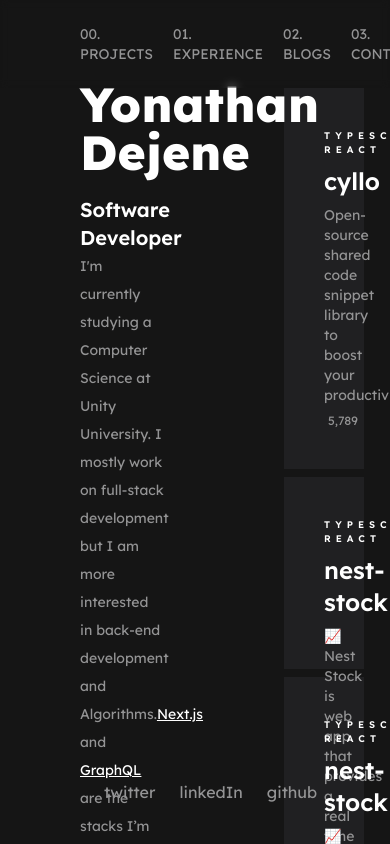
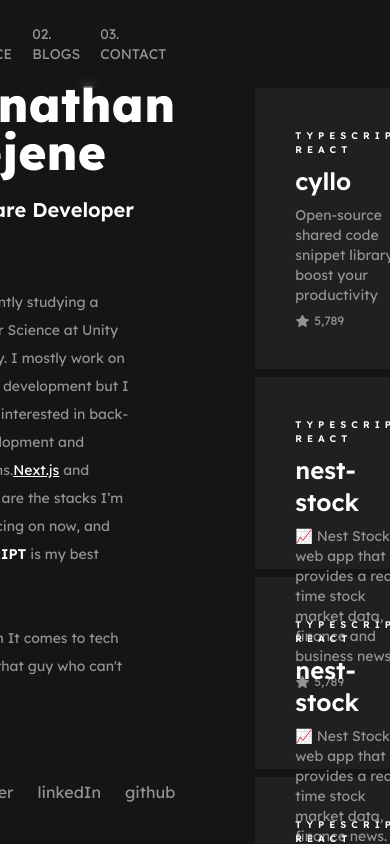
Before and after one commit to yonaries/portfolio-new, a Next.js app: page / in a window 390 px wide. Built offline with nearby package versions, Linux system fonts and the light colour scheme.

Commit message:
Responsive(large): responsive to large screen

```diff
--- a/components/AboutMe.tsx
+++ b/components/AboutMe.tsx
@@ -9,7 +9,7 @@ import photo from '../assets/1652460611504 1.png'
 const AboutMe = () => {
     return (
         <div className='flex pt-20 pb-10 flex-col w-2/5 mr-10 text-secondary justify-between sticky top-0'>
-            <div className='flex flex-col h-4/5 justify-around'>
+            <div className='flex flex-col space-y-16 justify-around'>
                 <div>
                     <p className='text-5xl text-white font-extrabold mb-5'>
                         Yonathan Dejene
--- a/components/NavBar.tsx
+++ b/components/NavBar.tsx
@@ -4,10 +4,9 @@ export const ahrefStyle = 'cursor-pointer hover:text-white transition-all hover:
 
 const NavBar = () => {
   return (
-    <div className='w-screen flex fixed justify-between top-0 left-0 text-secondary py-6 px-20 backdrop-blur-sm z-10'>
-      <div className='w-1/2'></div>
+    <div className='w-screen lg:max-w-hd flex fixed justify-end top-0 text-secondary py-6 pr-40 backdrop-blur-sm z-10'>
       <div className='space-x-5 text-sm flex'>
-        <a href='' className={ahrefStyle}><span>00. </span>PROJECTS</a>
+        <a href='#projects' className={ahrefStyle}><span>00. </span>PROJECTS</a>
         <a href='' className={ahrefStyle}><span>01. </span>EXPERIENCE</a>
         <a href='' className={ahrefStyle}><span>02. </span>BLOGS</a>
         <a href='' className={ahrefStyle}><span>03. </span>CONTACT</a>
--- a/pages/index.tsx
+++ b/pages/index.tsx
@@ -11,7 +11,7 @@ const Home: NextPage = () => {
       <Head>
         <title>Yonathan Dejene</title>
       </Head>
-      <div className='flex h-screen pl-20 overflow-y-hidden justify-between font-lexend'>
+      <div className='flex self-center max-w-hd h-screen pl-20 overflow-y-hidden justify-between font-lexend'>
         <NavBar />
         <AboutMe />
         <div className='w-3/5 pl-10 pr-20 h-screen overflow-y-scroll'>
--- a/styles/globals.css
+++ b/styles/globals.css
@@ -17,6 +17,8 @@ body {
   background-color: rgb(21, 21, 21);
   scroll-behavior: smooth;
   overflow: hidden;
+  display: flex;
+  justify-content: center;
 }
 
 a {
--- a/tailwind.config.js
+++ b/tailwind.config.js
@@ -19,6 +19,10 @@ module.exports = {
         outfit: ["Outfit", "sans-serif"],
         inter: ["Inter", "sans-serif"],
       },
+      maxWidth: {
+        hd: "85.375rem",
+        fullhd: "1920rem",
+      },
     },
   },
   plugins: [],
```
